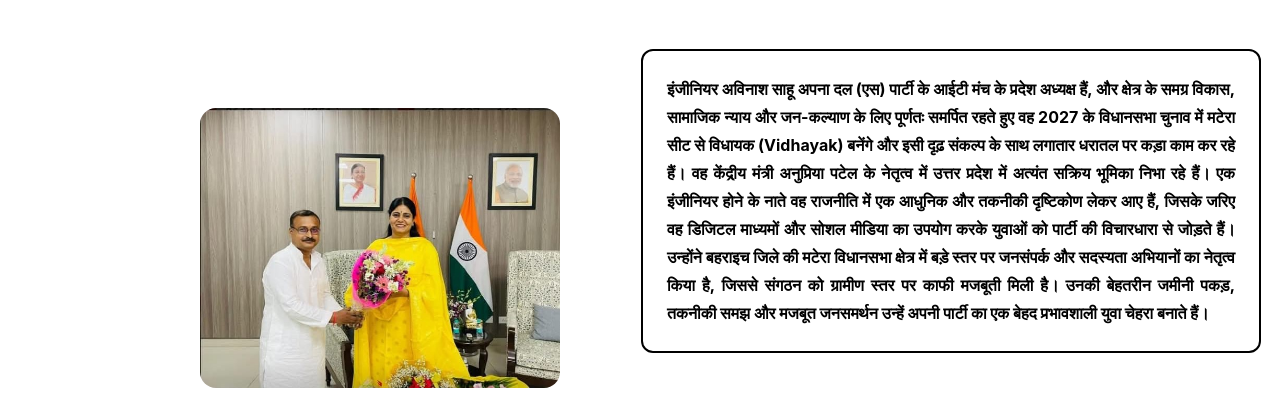
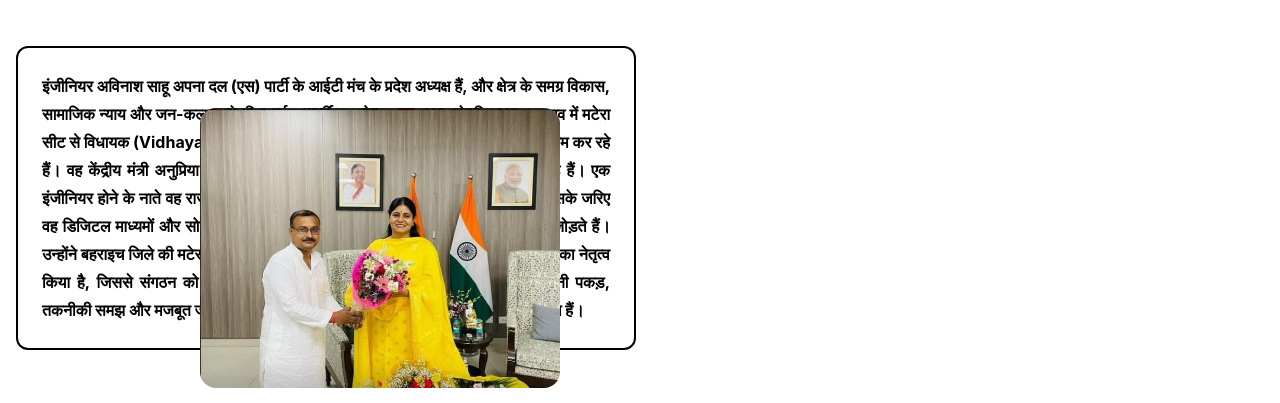
Before and after one commit to abhijeetpratapsahu-dev/gallery, a React (Vite) app: page / in a window 1280 px wide. Shown: the part 213-616 px from the top of the page. Built offline with nearby package versions, Linux system fonts and the light colour scheme.

Commit message:
updated website

```diff
--- a/src/Component/Navbar/Leftsidetext/left.jsx
+++ b/src/Component/Navbar/Leftsidetext/left.jsx
@@ -2,9 +2,10 @@
 
 const left = () => {
   return (
-     <div className="h-auto w-[620px] bg-white text-black font-2xl font-bold font-sans p-6 leading-7 rounded-xl border-2 border-black relative left-[625px] top-[35px]">
-      <h1 className="text-justify ">
-        इंजीनियर अविनाश साहू अपना दल (एस) पार्टी के आईटी मंच के प्रदेश अध्यक्ष हैं,
+    <div className="flex justify-center mt-8">
+      <div className="max-w-[620px] w-full bg-white text-black font-bold font-sans p-6 leading-7 rounded-xl border-2 border-black">
+        <h1 className="text-justify">
+          इंजीनियर अविनाश साहू अपना दल (एस) पार्टी के आईटी मंच के प्रदेश अध्यक्ष हैं,
         और क्षेत्र के समग्र विकास, सामाजिक न्याय और जन-कल्याण के लिए पूर्णतः समर्पित रहते हुए वह 2027 के विधानसभा चुनाव में मटेरा सीट से विधायक (Vidhayak) बनेंगे
         और इसी दृढ़ संकल्प के साथ लगातार धरातल पर कड़ा काम कर रहे हैं।
         वह केंद्रीय मंत्री अनुप्रिया पटेल के नेतृत्व में उत्तर प्रदेश में अत्यंत सक्रिय भूमिका निभा रहे हैं।
@@ -13,7 +14,8 @@ const left = () => {
         उन्होंने बहराइच जिले की मटेरा विधानसभा क्षेत्र में बड़े स्तर पर जनसंपर्क और सदस्यता अभियानों का नेतृत्व किया है,
         जिससे संगठन को ग्रामीण स्तर पर काफी मजबूती मिली है।
         उनकी बेहतरीन जमीनी पकड़, तकनीकी समझ और मजबूत जनसमर्थन उन्हें अपनी पार्टी का एक बेहद प्रभावशाली युवा चेहरा बनाते हैं।
-      </h1>
+        </h1>
+      </div>
     </div>
   )
 }
```
